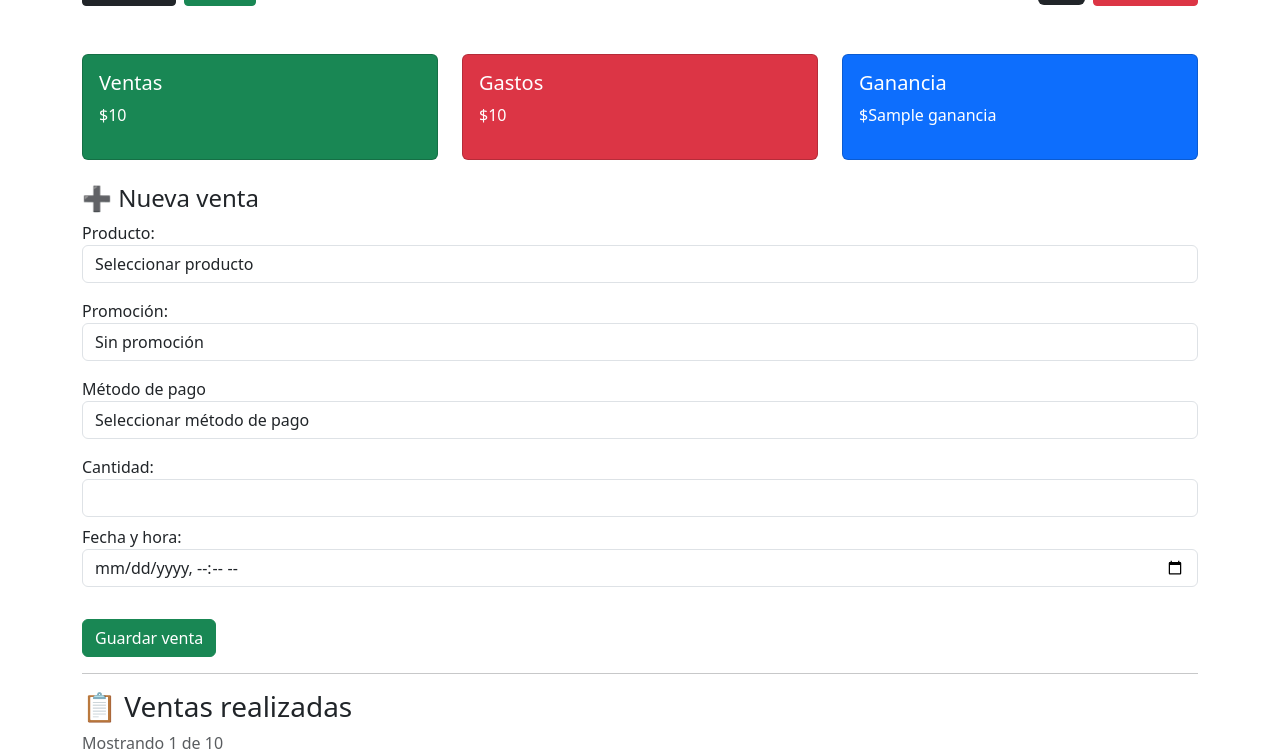
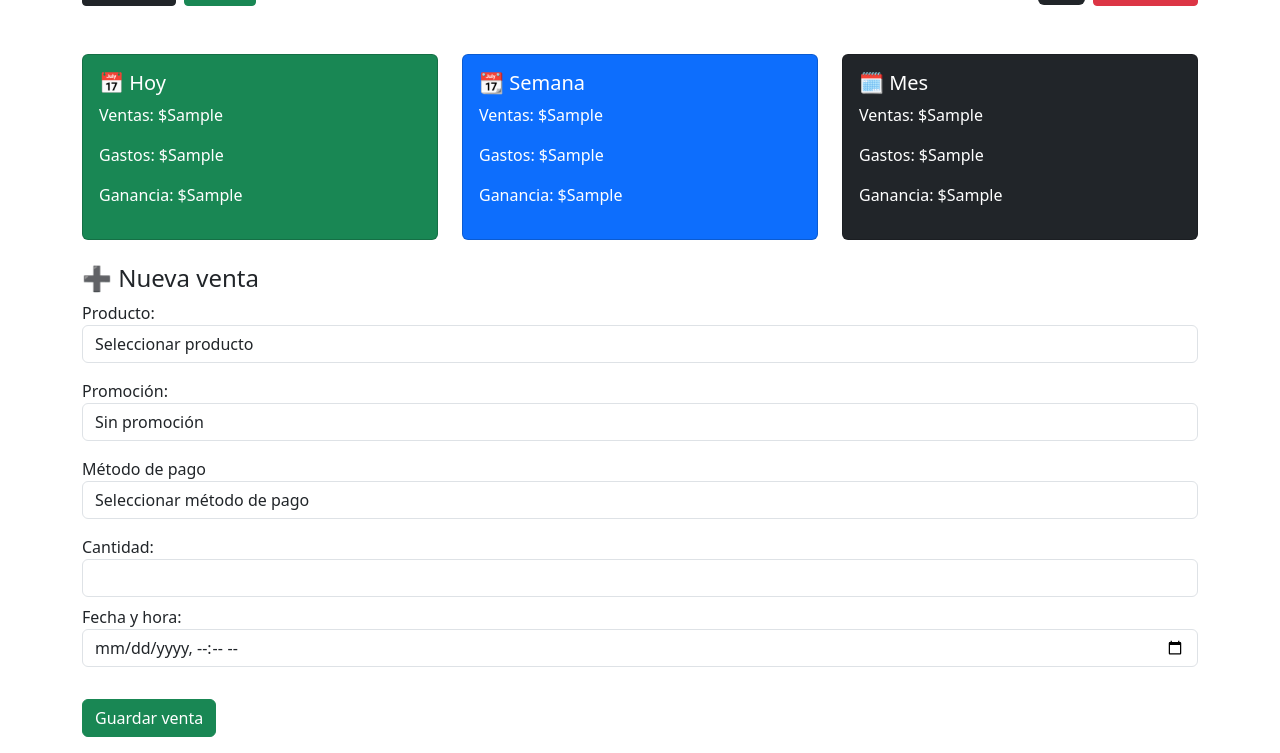
Before and after one commit to Florenciamagario23/hueveria-app, a Flask app: template templates/ventas.html in a window 1280 px wide. Shown: the part 73-826 px from the top of the page. Run offline with Flask 3, Linux system fonts and the light colour scheme; the template is opened without the code that fills it: most values are stand-ins (such as "Sample title", 1, 10 or a date in 2020); parts of the project's set-up code (start-up, migrations or seed data) failed here and were passed over; some libraries are stand-ins or nearby versions.

Commit message:
Add files via upload

```diff
--- a/app.py
+++ b/app.py
@@ -299,18 +299,64 @@ def dashboard():
     conn = conectar()
     cursor = conn.cursor()
 
-    # 🔥 Totales
-    cursor.execute("SELECT COALESCE(SUM(total),0) FROM ventas WHERE eliminado = 0")
-    ventas_total = list(cursor.fetchone().values())[0]
+   # 📅 HOY
+    cursor.execute("""
+SELECT COALESCE(SUM(total),0) AS total
+FROM ventas
+WHERE eliminado = 0
+AND DATE(fecha) = CURRENT_DATE
+""")
+    ventas_hoy = cursor.fetchone()["total"]
 
     cursor.execute("""
 SELECT COALESCE(SUM(monto),0) AS total
 FROM gastos
 WHERE eliminado = 0
+AND DATE(fecha) = CURRENT_DATE
 """)
-    gastos_total = cursor.fetchone()["total"]
+    gastos_hoy = cursor.fetchone()["total"]
 
-    ganancia = ventas_total - gastos_total
+    ganancia_hoy = ventas_hoy - gastos_hoy
+
+
+# 📆 SEMANA
+    cursor.execute("""
+SELECT COALESCE(SUM(total),0) AS total
+FROM ventas
+WHERE eliminado = 0
+AND fecha >= CURRENT_DATE - INTERVAL '7 days'
+""")
+    ventas_semana = cursor.fetchone()["total"]
+
+    cursor.execute("""
+SELECT COALESCE(SUM(monto),0) AS total
+FROM gastos
+WHERE eliminado = 0
+AND fecha >= CURRENT_DATE - INTERVAL '7 days'
+""")
+    gastos_semana = cursor.fetchone()["total"]
+
+    ganancia_semana = ventas_semana - gastos_semana
+
+
+# 🗓 MES
+    cursor.execute("""
+SELECT COALESCE(SUM(total),0) AS total
+FROM ventas
+WHERE eliminado = 0
+AND DATE_TRUNC('month', fecha) = DATE_TRUNC('month', CURRENT_DATE)
+""")
+    ventas_mes = cursor.fetchone()["total"]
+
+    cursor.execute("""
+SELECT COALESCE(SUM(monto),0) AS total
+FROM gastos
+WHERE eliminado = 0
+AND DATE_TRUNC('month', fecha) = DATE_TRUNC('month', CURRENT_DATE)
+""")
+    gastos_mes = cursor.fetchone()["total"]
+
+    ganancia_mes = ventas_mes - gastos_mes
 
     # 🔥 VENTAS
     cursor.execute("""
@@ -354,9 +400,15 @@ WHERE eliminado = 0
     gastos_ultimos=gastos_ultimos,
     gastos_todos=gastos_todos,
     productos=productos,
-    ventas_total=ventas_total,
-    gastos_total=gastos_total,
-    ganancia=ganancia,
+    ventas_hoy=ventas_hoy,
+    gastos_hoy=gastos_hoy,
+    ganancia_hoy=ganancia_hoy,
+    ventas_semana=ventas_semana,
+    gastos_semana=gastos_semana,
+    ganancia_semana=ganancia_semana,
+    ventas_mes=ventas_mes,
+    gastos_mes=gastos_mes,
+    ganancia_mes=ganancia_mes,
     ventas_total_cantidad=ventas_total_cantidad,
     gastos_total_cantidad=gastos_total_cantidad
 )
--- a/templates/home.html
+++ b/templates/home.html
@@ -278,7 +278,7 @@
 </footer>
 
 <!-- 📲 WHATSAPP FLOTANTE -->
-<a href="https://wa.me/5493564593629?text=Hola%20quiero%20consultar%20por%20los%20maples"
+<a href="https://wa.me/5493516644857?text=Hola%20quiero%20consultar%20por%20los%20maples"
    class="whatsapp-float"
    target="_blank">
    <i class="fab fa-whatsapp"></i>
--- a/templates/ventas.html
+++ b/templates/ventas.html
@@ -40,28 +40,38 @@
 </div>
 
 <div class="row mb-4">
+
+  <!-- HOY -->
   <div class="col">
     <div class="card p-3 bg-success text-white">
-      <h5>Ventas</h5>
-      <p>${{ ventas_total }}</p>
+      <h5>📅 Hoy</h5>
+      <p>Ventas: ${{ ventas_hoy }}</p>
+      <p>Gastos: ${{ gastos_hoy }}</p>
+      <p>Ganancia: ${{ ganancia_hoy }}</p>
     </div>
   </div>
 
+  <!-- SEMANA -->
   <div class="col">
-    <div class="card p-3 bg-danger text-white">
-      <h5>Gastos</h5>
-      <p>${{ gastos_total }}</p>
+    <div class="card p-3 bg-primary text-white">
+      <h5>📆 Semana</h5>
+      <p>Ventas: ${{ ventas_semana }}</p>
+      <p>Gastos: ${{ gastos_semana }}</p>
+      <p>Ganancia: ${{ ganancia_semana }}</p>
     </div>
   </div>
 
+  <!-- MES -->
   <div class="col">
-    <div class="card p-3 bg-primary text-white">
-      <h5>Ganancia</h5>
-      <p>${{ ganancia }}</p>
+    <div class="card p-3 bg-dark text-white">
+      <h5>🗓 Mes</h5>
+      <p>Ventas: ${{ ventas_mes }}</p>
+      <p>Gastos: ${{ gastos_mes }}</p>
+      <p>Ganancia: ${{ ganancia_mes }}</p>
     </div>
   </div>
+
 </div>
-
 <!-- FORMULARIO -->
 <h4>➕ Nueva venta</h4>
 
```
